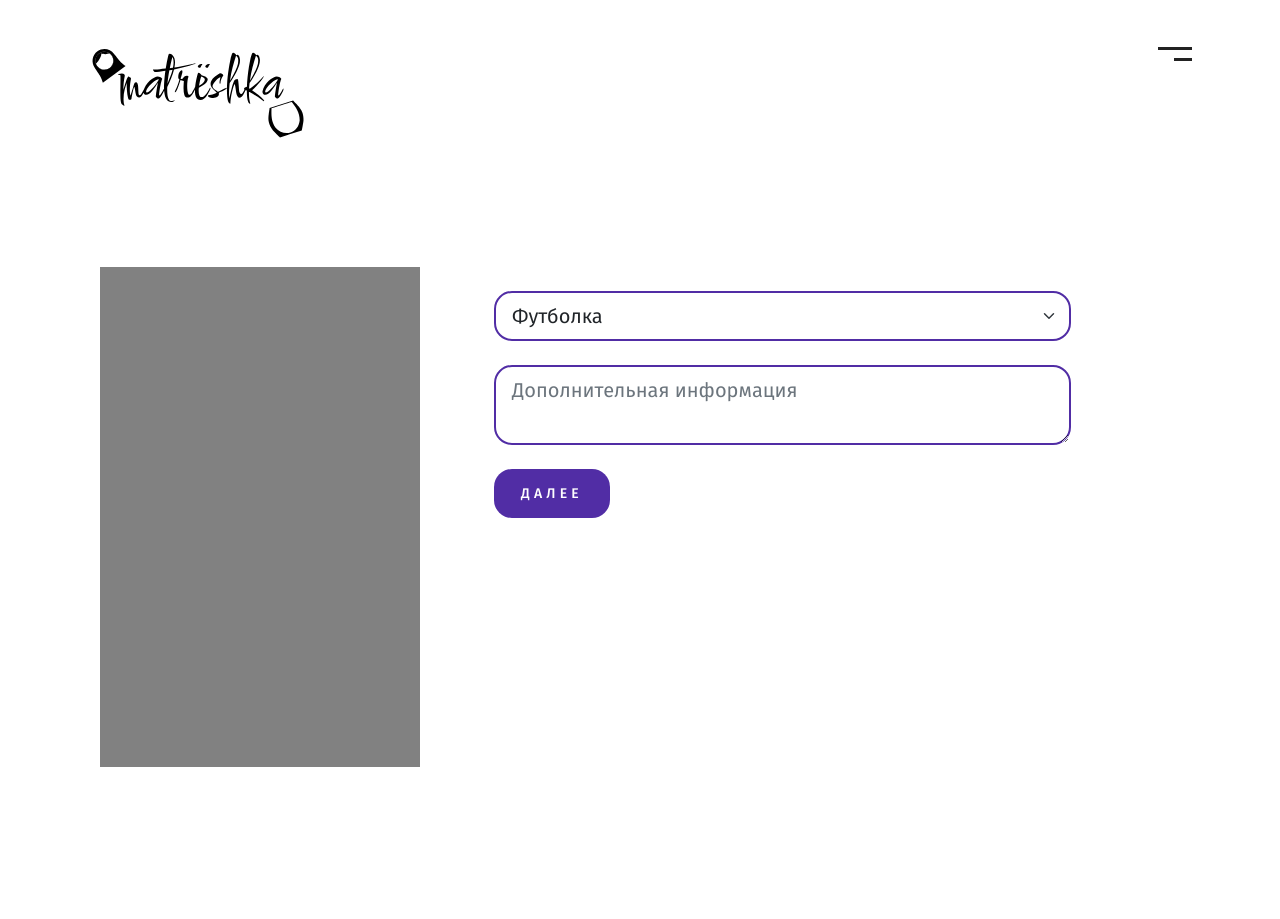
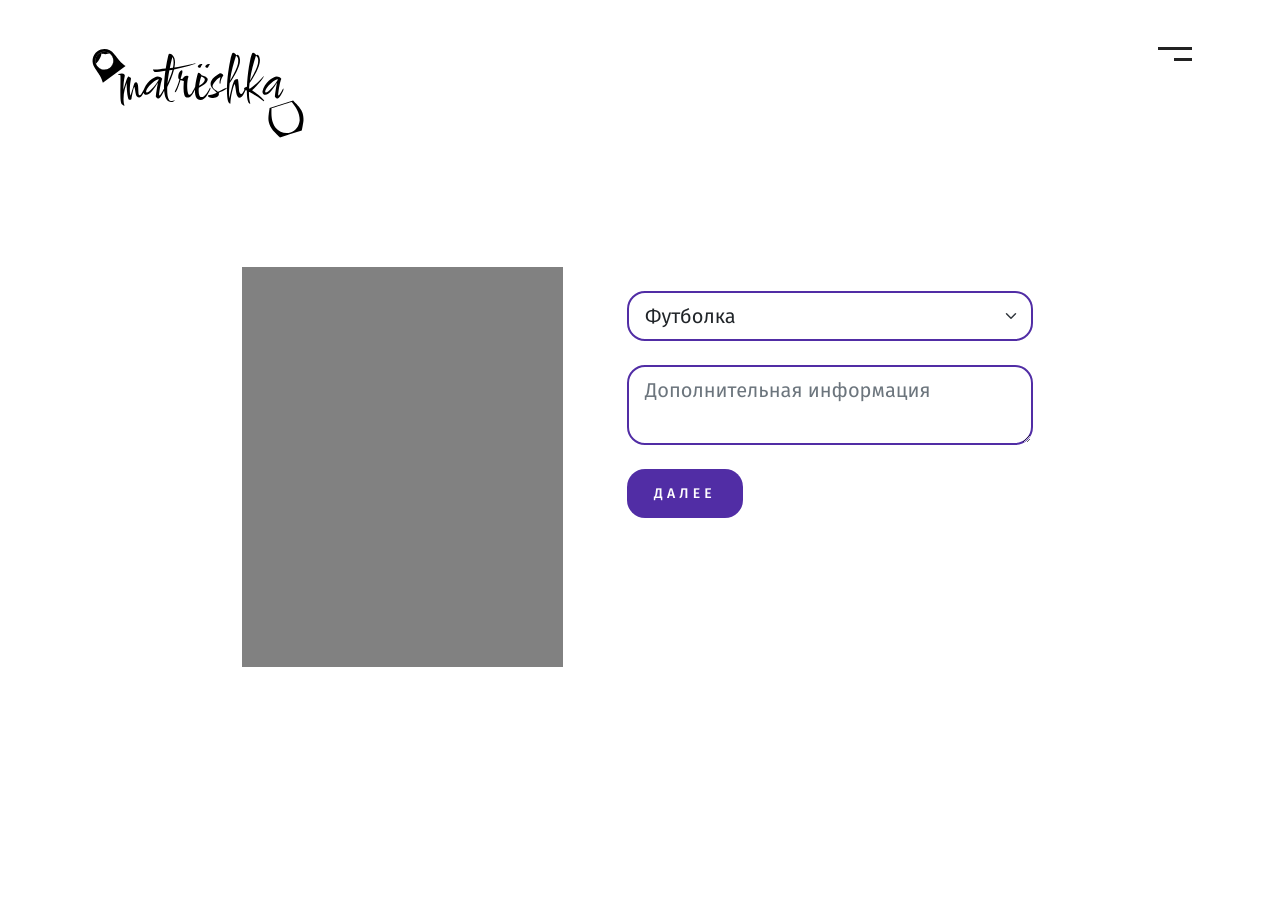
Before and after one commit to deisof/IT-FEST2022, a Flask app: page /add_card in a window 1280 px wide. After the commit the page ends 667 px from the top, so only its background shows below. Run offline with Flask 2, Linux system fonts and the light colour scheme; a user stored in the database is signed in; parts of the project's set-up code (start-up, migrations or seed data) failed here and were passed over; some libraries are stand-ins or nearby versions.

Commit message:
fix серый square

```diff
--- a/static/css/main.css
+++ b/static/css/main.css
@@ -474,7 +474,7 @@ h3 {
 }
 
 .add_card_block {
-    height: 500px;
+    height: 400px;
     margin: 20% 5%;
 }
 
--- a/templates/add_card.html
+++ b/templates/add_card.html
@@ -22,13 +22,13 @@
 
 
     <div class="container">
-        <div class="row">
-            <div class="col-md-4 col-sm-6">
+        <div class="row justify-content-center">
+            <div class="col-xs-12 col-sm-7 col-md-6 col-lg-4">
                 <div class="add_card_block center-block">
                     <!-- <button class="btn-load" onclick="window.location.href='/card_img'">Загрузить</button> -->
                 </div>
             </div>
-            <div class="col-md-7 col-sm-6">
+            <div class="col-xs-12 col-sm-5 col-md-4 col-lg-5">
                 <div class="add_card_block center-block-right">
                     <form action="add_card", method="POST">
                         <select class="form-select form-select-lg mb-3 form-control-lg col-6 my-4" name="tag_sel">
```
